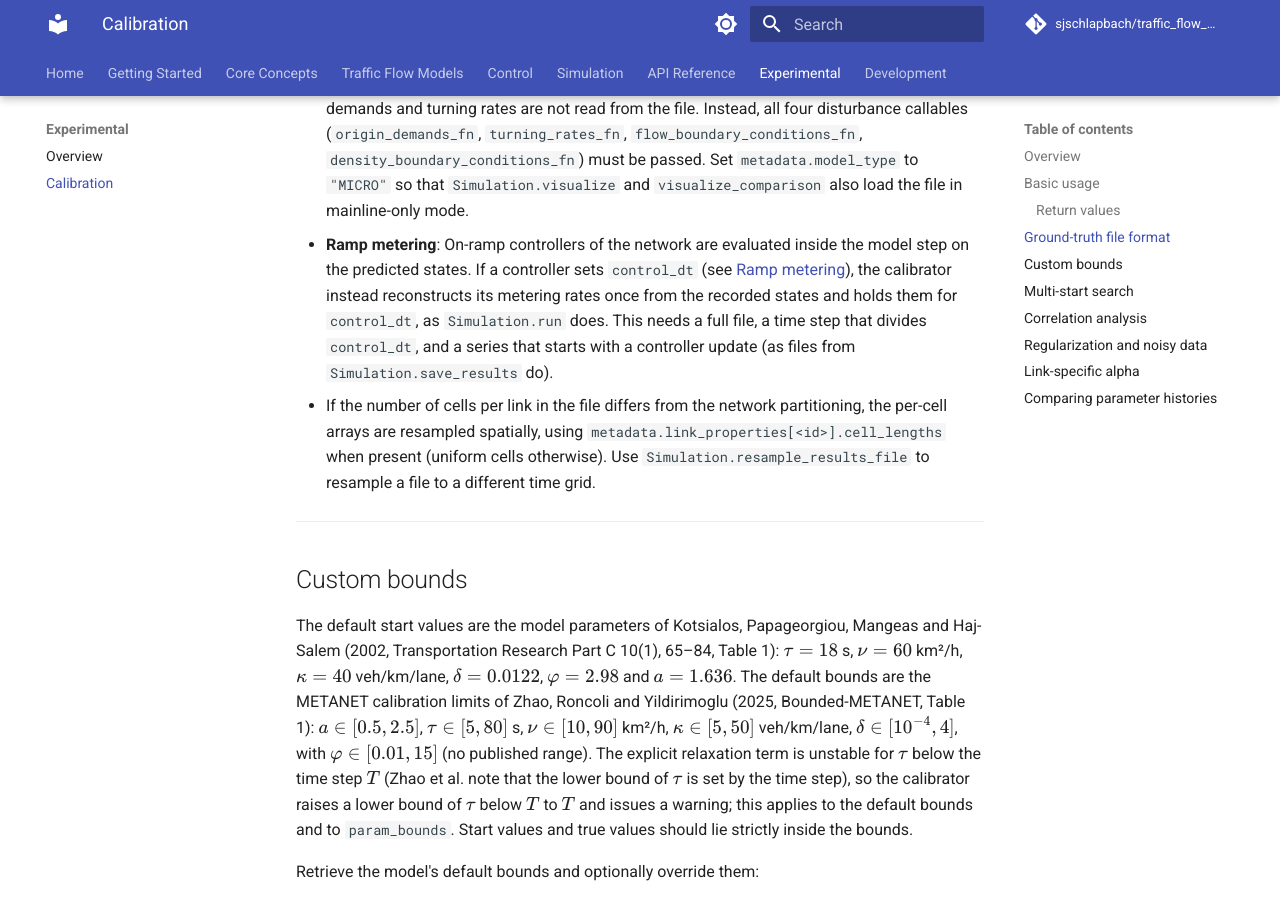
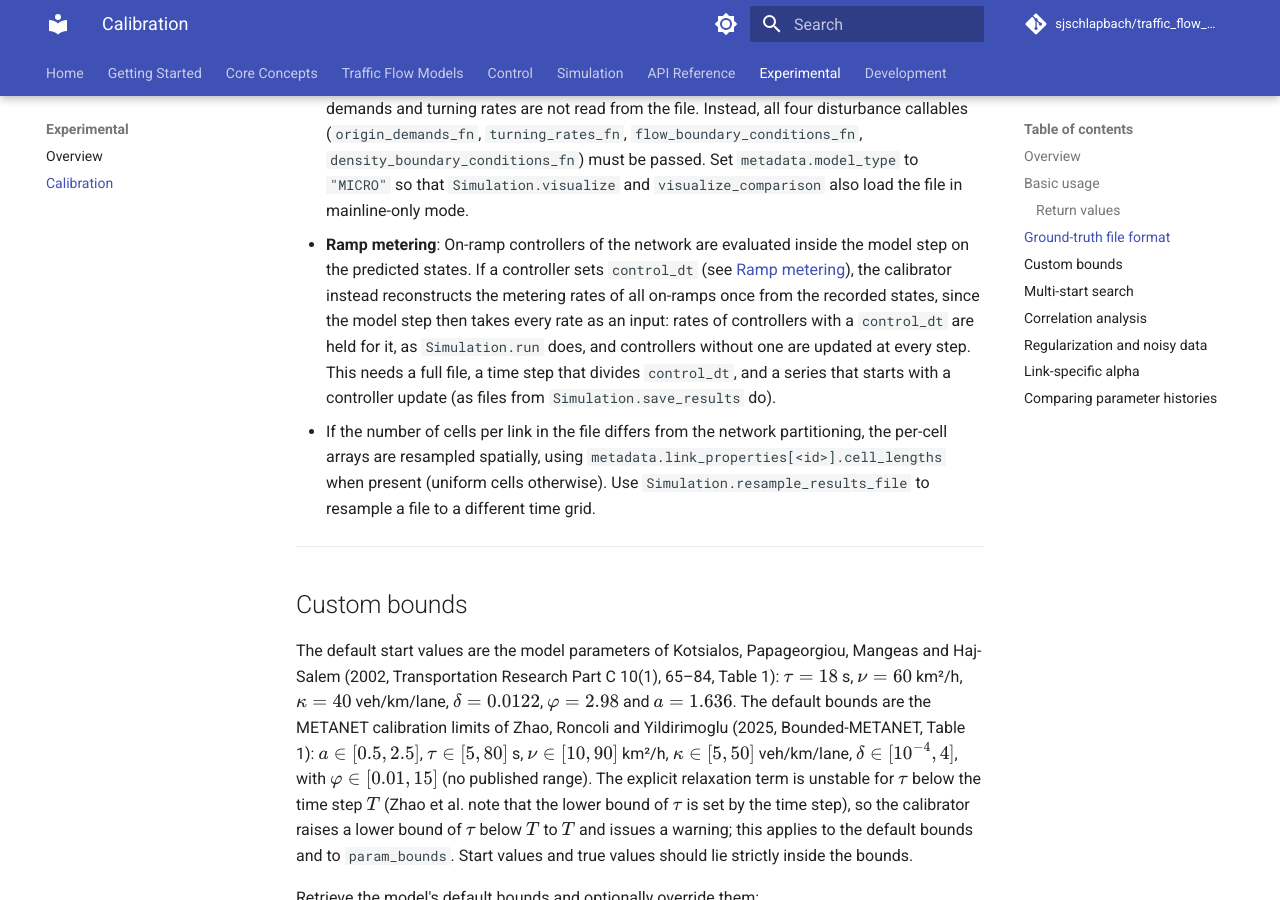
Before and after one commit to sjschlapbach/traffic_flow_models, an MkDocs documentation site: the page built from docs/experimental/calibration.md, in a window 1280 px wide and 900 px high, scrolled down 2735 px. Built offline with MkDocs 1.6.1 and Material for MkDocs 9.7.7, drawn with Linux system fonts in a browser that asks for light colours; comment, search, counter and statistics services are not loaded.

Commit message:
chore: address remaining review comments

```diff
--- a/docs/experimental/calibration.md
+++ b/docs/experimental/calibration.md
@@ -101,7 +101,7 @@ The ground truth is a JSON file with the same layout that `Simulation.save_resul
 - `time_array` is in hours. State series hold one entry per time step (per-cell lists for motorway links). Disturbance series hold one entry fewer, since they apply between steps.
 - **Full files** (`use_disturbance_from_file=True`, the default) must contain all state fields (including the queue fields) and all four disturbance fields.
 - **Mainline-only files** (`use_disturbance_from_file=False`) only need `flows`, `densities` and `speeds` for the mainline motorway links, plus the two boundary-condition fields. Queues, demands and turning rates are not read from the file. Instead, all four disturbance callables (`origin_demands_fn`, `turning_rates_fn`, `flow_boundary_conditions_fn`, `density_boundary_conditions_fn`) must be passed. Set `metadata.model_type` to `"MICRO"` so that `Simulation.visualize` and `visualize_comparison` also load the file in mainline-only mode.
-- **Ramp metering**: On-ramp controllers of the network are evaluated inside the model step on the predicted states. If a controller sets `control_dt` (see [Ramp metering](../control/ramp-metering.md#control-interval)), the calibrator instead reconstructs its metering rates once from the recorded states and holds them for `control_dt`, as `Simulation.run` does. This needs a full file, a time step that divides `control_dt`, and a series that starts with a controller update (as files from `Simulation.save_results` do).
+- **Ramp metering**: On-ramp controllers of the network are evaluated inside the model step on the predicted states. If a controller sets `control_dt` (see [Ramp metering](../control/ramp-metering.md#control-interval)), the calibrator instead reconstructs the metering rates of all on-ramps once from the recorded states, since the model step then takes every rate as an input: rates of controllers with a `control_dt` are held for it, as `Simulation.run` does, and controllers without one are updated at every step. This needs a full file, a time step that divides `control_dt`, and a series that starts with a controller update (as files from `Simulation.save_results` do).
 - If the number of cells per link in the file differs from the network partitioning, the per-cell arrays are resampled spatially, using `metadata.link_properties[<id>].cell_lengths` when present (uniform cells otherwise). Use `Simulation.resample_results_file` to resample a file to a different time grid.
 
 ---
```
Also changed, not shown: .serena/memories/codebase_structure.md (+1 -1 lines), 1 other file.
